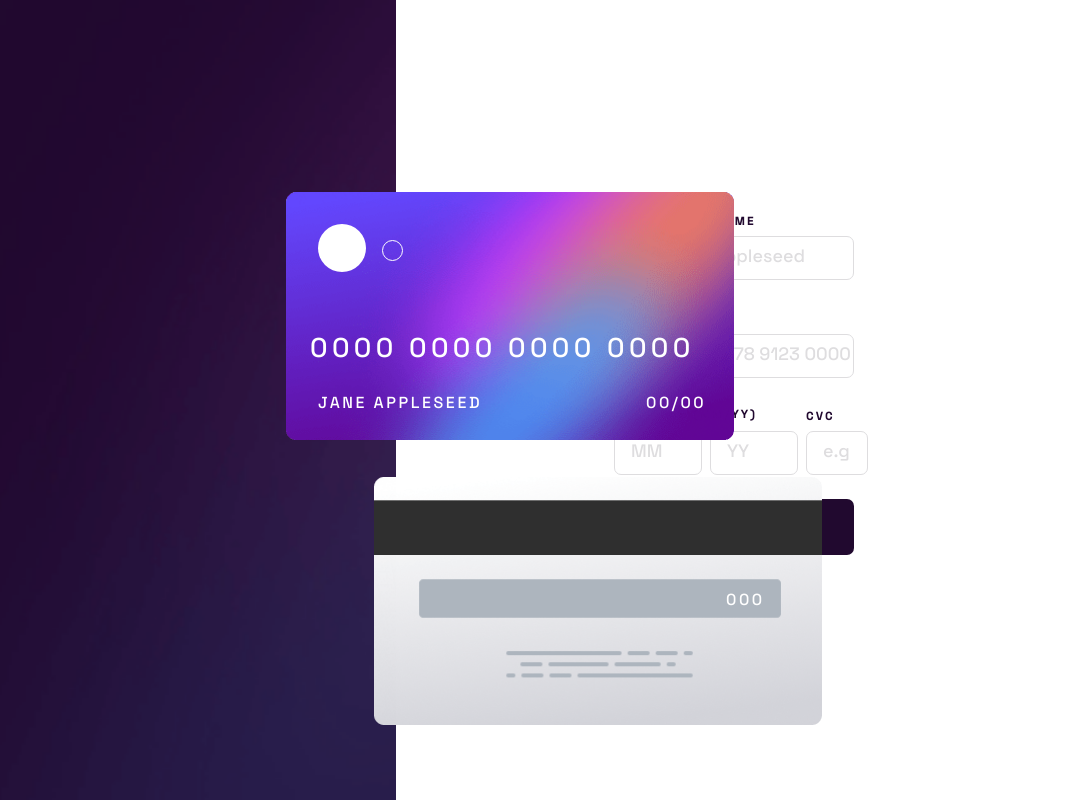
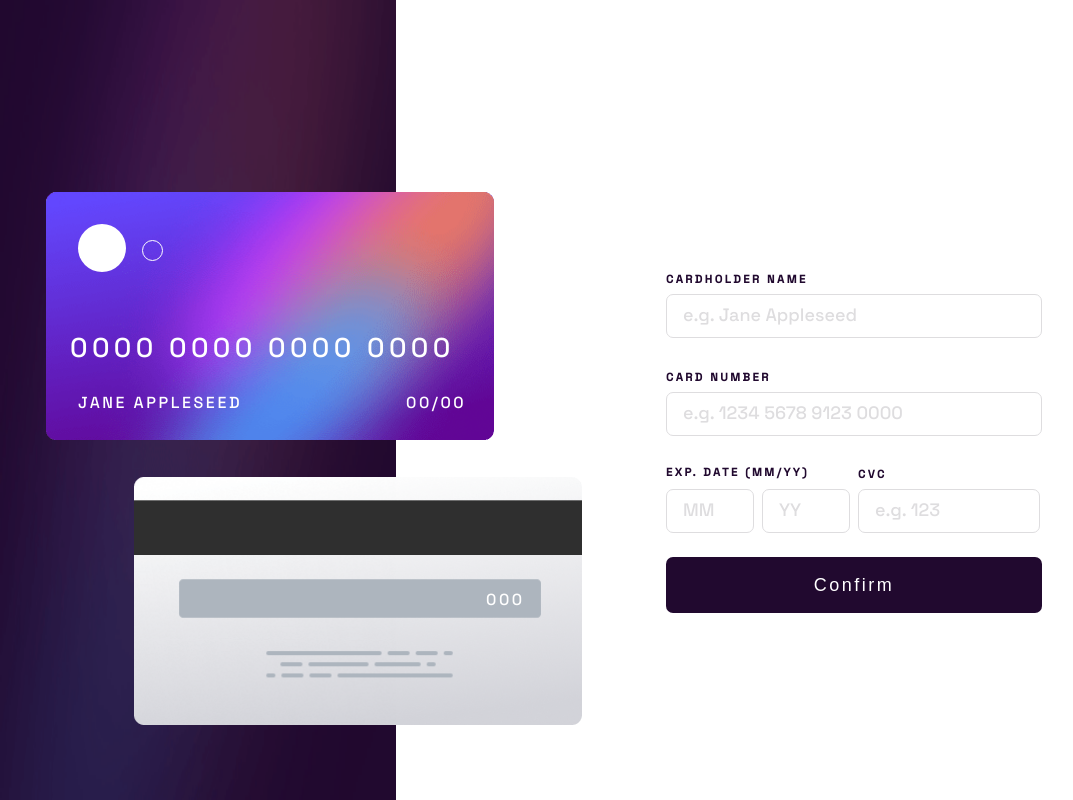
Before and after one commit to shiizam/Interactive-Card-Form, a React (Vite) app: page / in a window 1280 px wide. Shown: the whole page, without its empty margins (26-1099 px from the left). Built offline with nearby package versions, Linux system fonts and the light colour scheme.

Commit message:
Desktop style fix

```diff
--- a/src/components/Card/card.css
+++ b/src/components/Card/card.css
@@ -95,11 +95,7 @@
 @media screen and (min-width: 1200px) {
 
   .banner{
-    width: 66%;
-    height: 100vh;
-    background-repeat: no-repeat;
-    background-size: cover;
-
+    background-image: none;
   }
 
   /************ Front Card Styles ************/
@@ -110,7 +106,7 @@
 
   .banner .front-card{
     position: relative;
-    transform: translate(19.5rem, 12rem);
+    transform: translate(4.5rem, 12rem);
   }
 
   .banner .front-card .white-circle{
@@ -154,7 +150,7 @@
 
   .banner .back-card{
     position: relative;
-    transform: translate(25rem, 13rem);
+    transform: translate(10rem, 13rem);
   }
 
   .banner .back-card .cvc{
--- a/src/components/Form/form.css
+++ b/src/components/Form/form.css
@@ -126,7 +126,7 @@ input:focus{
     display: flex;
     justify-content: center;
     align-items: center;
-    margin-right: 25rem;
+    margin: 17rem 10rem 0 0rem;
   }
 
   .payment-form{
--- a/src/index.css
+++ b/src/index.css
@@ -16,6 +16,16 @@
 	min-height: 100vh;
 	align-items: center;
 	justify-content: center;
+  background-image: url(./assets/bg-main-mobile.png);
+  background-size: 33%;
+  background-repeat: no-repeat;
+  height: 14.5rem;
+}
+
+.App{
+  max-width: 1440px;
+  margin: 0 auto;
+
 }
 
 body {
@@ -29,6 +39,17 @@ body {
 }
 
 @media screen and (min-width: 1200px) {
+
+  #root {
+    min-height: 100vh;
+    align-items: center;
+    justify-content: center;
+    background-image: url(./assets/bg-main-mobile.png);
+    background-size: 33% 100%;
+    background-repeat: no-repeat;
+    height: 100%;
+  }
+
   .App{
     display: grid;
     grid-template-columns: repeat(2, 1fr);
```
